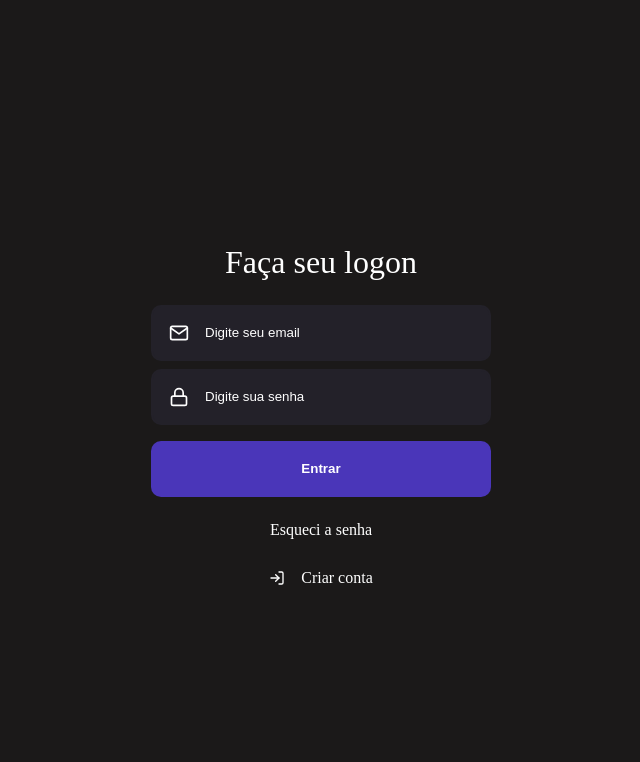
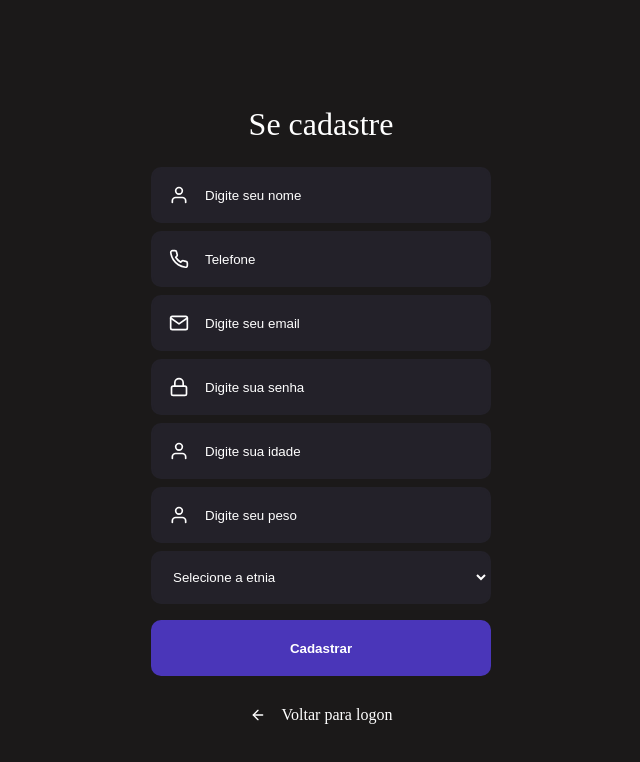
Before and after one commit to joseaugustodardengo/creative-code, a React (Create React App) app in the folder web/: page /registrar in a window 1280 px wide. Shown: the top 762 px of the page, without its empty margins (319-959 px from the left). Built offline with nearby package versions, Linux system fonts and the light colour scheme.

Commit message:
estilização da página Registrar

```diff
--- a/web/src/App.tsx
+++ b/web/src/App.tsx
@@ -1,11 +1,13 @@
 import React from 'react';
-import Login from './pages/Login';
+// import Login from './pages/Login';
+import Registrar from './pages/Registrar';
 import GlobalStyle from './styles/global';
 
 const App: React.FC = () => {
   return (
     <>
-      <Login />
+      {/* <Login /> */}
+      <Registrar />
       <GlobalStyle />
     </>
   );
--- /dev/null
+++ b/web/src/pages/Registrar/index.tsx
@@ -0,0 +1,41 @@
+import React from 'react';
+import { FiArrowLeft, FiMail, FiLock, FiUser, FiPhone } from 'react-icons/fi';
+import Button from '../../components/Button';
+import Input from '../../components/Input';
+import { Container, Content } from './styles';
+
+const Registrar: React.FC = () => {
+  return (
+    <Container>
+      <Content>
+        <form>
+          <h1>Se cadastre</h1>
+
+          <Input name="nome" icon={FiUser} type="text" placeholder="Digite seu nome" />
+          <Input name="telefone" icon={FiPhone} type="tel" placeholder="Telefone" />
+          <Input name="email" icon={FiMail} type="email" placeholder="Digite seu email" />
+          <Input name="senha" icon={FiLock} type="password" placeholder="Digite sua senha" />
+          <Input name="idade" icon={FiUser} type="number" placeholder="Digite sua idade" />
+          <Input name="peso" icon={FiUser} type="text" placeholder="Digite seu peso" />
+          <select name="etnia" id="etnia">
+            <option value="">Selecione a etnia</option>
+            <option value="branco">Branco</option>
+            <option value="negro">Negro</option>
+            <option value="indigena">Indigena</option>
+            <option value="pardo">Pardo</option>
+          </select>
+
+          <Button type="submit">Cadastrar</Button>
+        </form>
+
+        <a href="login">
+          <FiArrowLeft />
+          Voltar para logon
+        </a>
+
+      </Content>
+    </Container>
+  )
+}
+
+export default Registrar;
--- /dev/null
+++ b/web/src/pages/Registrar/styles.ts
@@ -0,0 +1,69 @@
+import styled from 'styled-components';
+import { shade } from 'polished';
+
+export const Container = styled.div`
+  height: 100vh;
+  display: flex;
+  align-items: stretch;
+`
+
+export const Content = styled.div`
+  display: flex;
+  flex-direction: column;
+  align-items: center;
+  justify-content: center;
+  width: 100%;
+
+  form {
+    margin: 30px 0;
+    width: 340px;
+    text-align: center;
+
+    h1 {
+      margin-bottom: 24px;
+    }
+
+    a {
+      color: #fff;
+      text-decoration: none;
+      display: block;
+      margin-top: 24px;
+      transition: color 0.2s;
+
+      &:hover {
+        color: ${shade(0.2, '#fff')};
+      }
+    }
+
+    select {
+      background: #232129;
+      color: #fff;
+      border-radius: 10px;
+      border: 2px solid #232129;
+      padding: 16px;
+      width: 100%;
+      display: flex;
+      align-items: center;
+      margin-top: 8px;
+
+    }
+  }
+
+  > a {
+    color: #fff;
+    display: block;
+    text-decoration: none;
+    transition: color 0.2s;
+    display: flex;
+    align-items: center;
+
+    svg {
+      margin-right: 16px;
+    }
+
+    &:hover {
+      color: ${shade(0.2, '#4A36B9')};
+    }
+  }
+
+`
```
